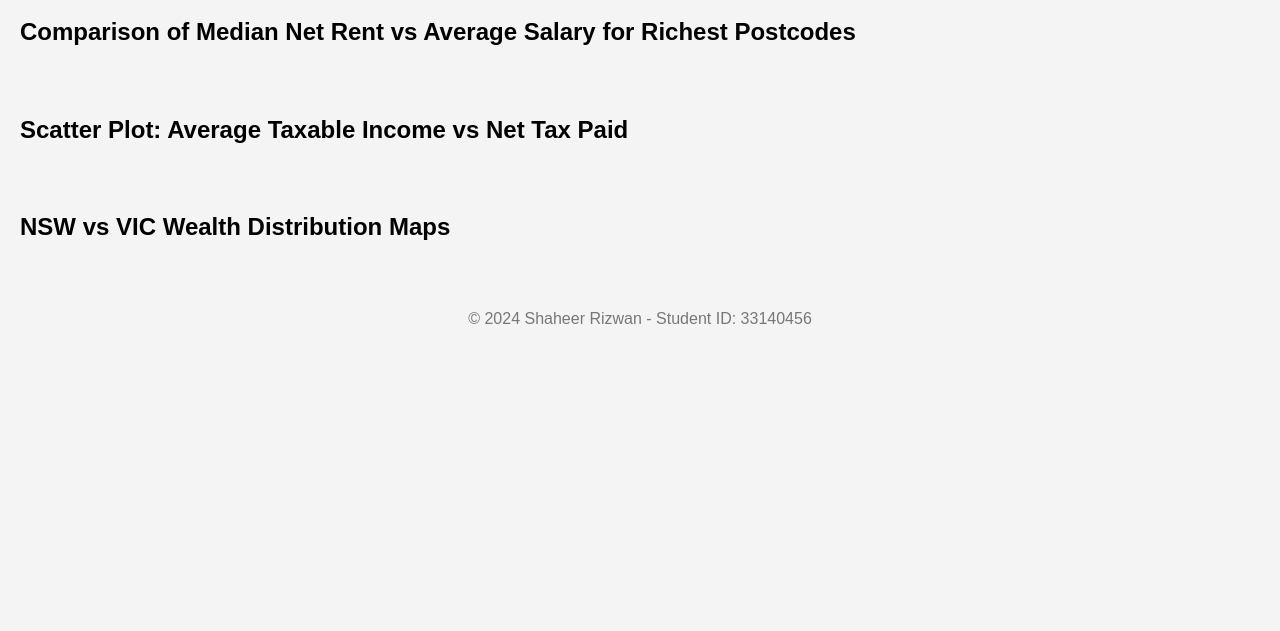
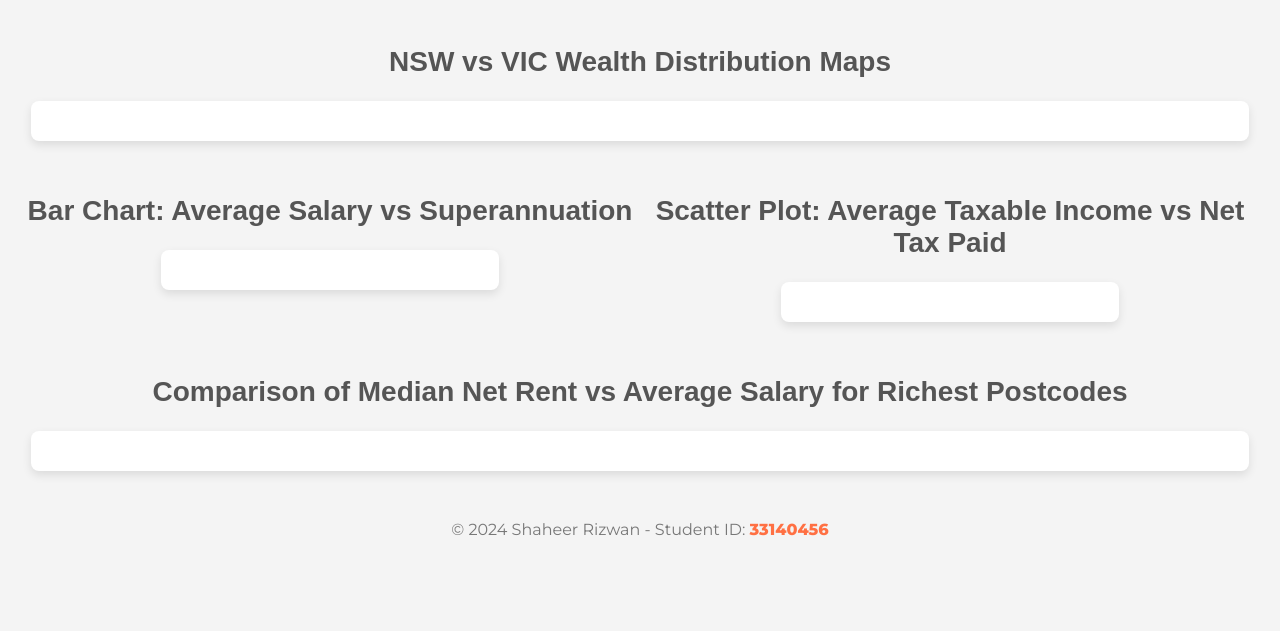
Before and after one commit to shaheerrizwan786/3179, a plain HTML site: page index.html in a window 1280 px wide. Shown: the part 169-800 px from the top of the page. Drawn offline with nearby package versions, Linux system fonts and the light colour scheme; a script that the page names is missing.

Commit message:
layout update

```diff
--- a/index.html
+++ b/index.html
@@ -4,7 +4,7 @@
 <head>
     <meta charset="UTF-8">
     <meta name="viewport" content="width=device-width, initial-scale=1.0">
-    <title>NSW vs VIC: Who is the Richest? - Shaheer Rizwan (33140456)</title>
+    <title>Assignment 2 FIT3179: VIC vs NSW - Shaheer Rizwan (33140456)</title>
 
     <!-- Import Vega & Vega-Lite -->
     <script src="https://cdn.jsdelivr.net/npm/vega@5"></script>
@@ -14,17 +14,28 @@
     <!-- Import PureCSS for lightweight styling -->
     <link rel="stylesheet" href="https://unpkg.com/purecss@2.0.3/build/pure-min.css" integrity="sha384-cg6SkqEOCV1NbJoCu11+bm0NvBRc8IYLRGXkmNrqUBfTjmMYwNKPWBTIKyw9mHNJ" crossorigin="anonymous">
 
+    <!-- Google Fonts -->
+    <link href="https://fonts.googleapis.com/css2?family=Montserrat:wght@400;600;800&display=swap" rel="stylesheet">
+
     <!-- Custom styles -->
     <style>
         body {
-            font-family: 'Source Sans Pro', Arial, sans-serif;
+            font-family: 'Montserrat', Arial, sans-serif;
             padding: 20px;
             background-color: #f4f4f4;
+            color: #333;
         }
 
         h1 {
             text-align: center;
-            color: #333;
+            color: #222;
+            font-size: 2.5rem;
+        }
+
+        h2 {
+            font-size: 1.75rem;
+            color: #555;
+            text-align: center;
         }
 
         .subtitle {
@@ -37,15 +48,38 @@
             margin: 30px 0;
         }
 
+        .vis-container {
+            margin: 0 auto;
+            padding: 20px;
+            background-color: #ffffff;
+            border-radius: 8px;
+            box-shadow: 0px 4px 10px rgba(0, 0, 0, 0.1);
+            max-width: 95%;
+        }
+
+        /* Layout for side-by-side graphs */
+        .visualizations-side-by-side {
+            display: flex;
+            justify-content: center;
+        }
+
+        .visualizations-side-by-side .vis-container {
+            width: 48%;
+        }
+
+        .centered {
+            text-align: center;
+        }
+
         footer {
             text-align: center;
             margin-top: 50px;
             color: #777;
         }
 
-        .vis-container {
-            margin: 0 auto;
-            max-width: 90%;
+        .highlight {
+            color: #ff7043;
+            font-weight: bold;
         }
     </style>
 </head>
@@ -55,44 +89,52 @@
     <h1>NSW vs VIC: Who is the Richest?</h1>
     <h2 class="subtitle">Shaheer Rizwan (33140456)</h2>
 
-    <!-- First Visualisation: Richest Postcodes (Bar Chart) -->
-    <div class="pure-g">
-        <div class="pure-u-1-1">
-            <h2>Comparison of Median Net Rent vs Average Salary for Richest Postcodes</h2>
-            <div id="vis1" class="vis-container"></div>
-        </div>
-    </div>
-
-    <!-- Second Visualisation: Scatter Plot -->
-    <div class="pure-g">
-        <div class="pure-u-1-1">
-            <h2>Scatter Plot: Average Taxable Income vs Net Tax Paid</h2>
-            <div id="vis2" class="vis-container"></div>
-        </div>
-    </div>
-
-    <!-- Third Visualisation: Map Comparison (NSW vs VIC) -->
-    <div class="pure-g">
+    <!-- First Visualisation: Maps (NSW vs VIC) -->
+    <div class="pure-g centered">
         <div class="pure-u-1-1">
             <h2>NSW vs VIC Wealth Distribution Maps</h2>
             <div id="vis3" class="vis-container"></div>
         </div>
     </div>
 
+    <!-- Second Visualisation: Bar Chart and Scatter Plot side by side -->
+    <div class="pure-g visualizations-side-by-side centered">
+        <div class="pure-u-1-2">
+            <h2>Bar Chart: Average Salary vs Superannuation</h2>
+            <div id="vis1" class="vis-container"></div>
+        </div>
+
+        <div class="pure-u-1-2">
+            <h2>Scatter Plot: Average Taxable Income vs Net Tax Paid</h2>
+            <div id="vis2" class="vis-container"></div>
+        </div>
+    </div>
+
+    <!-- Third Visualisation: Richest Postcodes Bar Chart -->
+    <div class="pure-g centered">
+        <div class="pure-u-1-1">
+            <h2>Comparison of Median Net Rent vs Average Salary for Richest Postcodes</h2>
+            <div id="vis4" class="vis-container"></div>
+        </div>
+    </div>
+
     <footer>
-        <p>&copy; 2024 Shaheer Rizwan - Student ID: 33140456</p>
+        <p>&copy; 2024 Shaheer Rizwan - Student ID: <span class="highlight">33140456</span></p>
     </footer>
 
     <!-- Vega-Lite Embeds -->
     <script type="text/javascript">
-        // Embed Bar Chart (Richest Postcodes)
-        vegaEmbed('#vis1', 'bar2_richest_areas_rent_salary_tax.vl.json').catch(console.error);
+        // Embed Map Comparison (NSW vs VIC)
+        vegaEmbed('#vis3', 'map_vic_vs_nsw.vl.json').catch(console.error);
+
+        // Embed Bar Chart (Average Salary vs Superannuation)
+        vegaEmbed('#vis1', 'bar_chart_averagesalary_super.vl.json').catch(console.error);
 
         // Embed Scatter Plot
         vegaEmbed('#vis2', 'scatter_avincome_nettax.vl.json').catch(console.error);
 
-        // Embed Map Comparison (NSW vs VIC)
-        vegaEmbed('#vis3', 'map_vic_vs_nsw.vl.json').catch(console.error);
+        // Embed Richest Postcodes Bar Chart
+        vegaEmbed('#vis4', 'bar2_richest_areas_rent_salary_tax.vl.json').catch(console.error);
     </script>
 
 </body>
```
